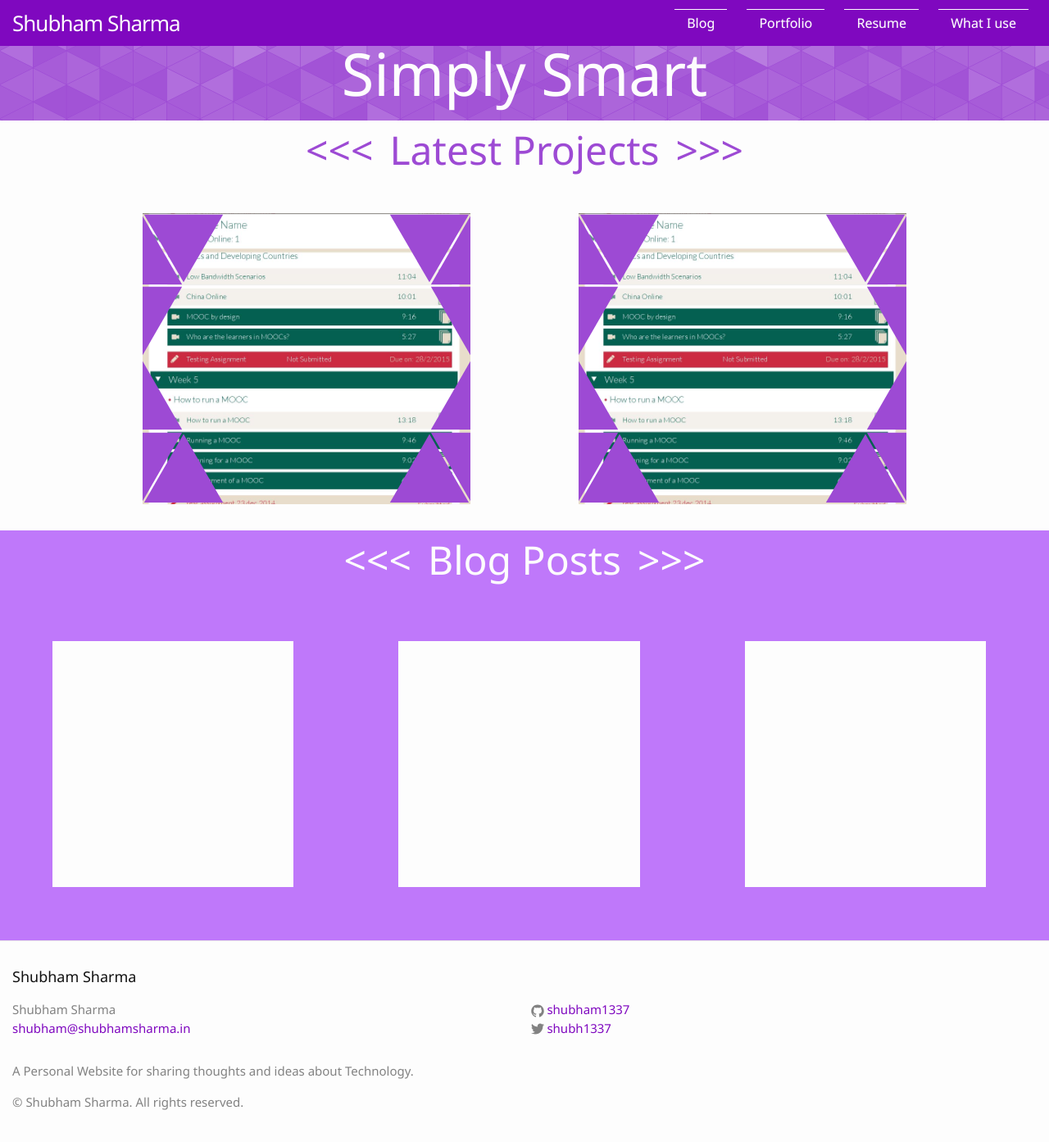
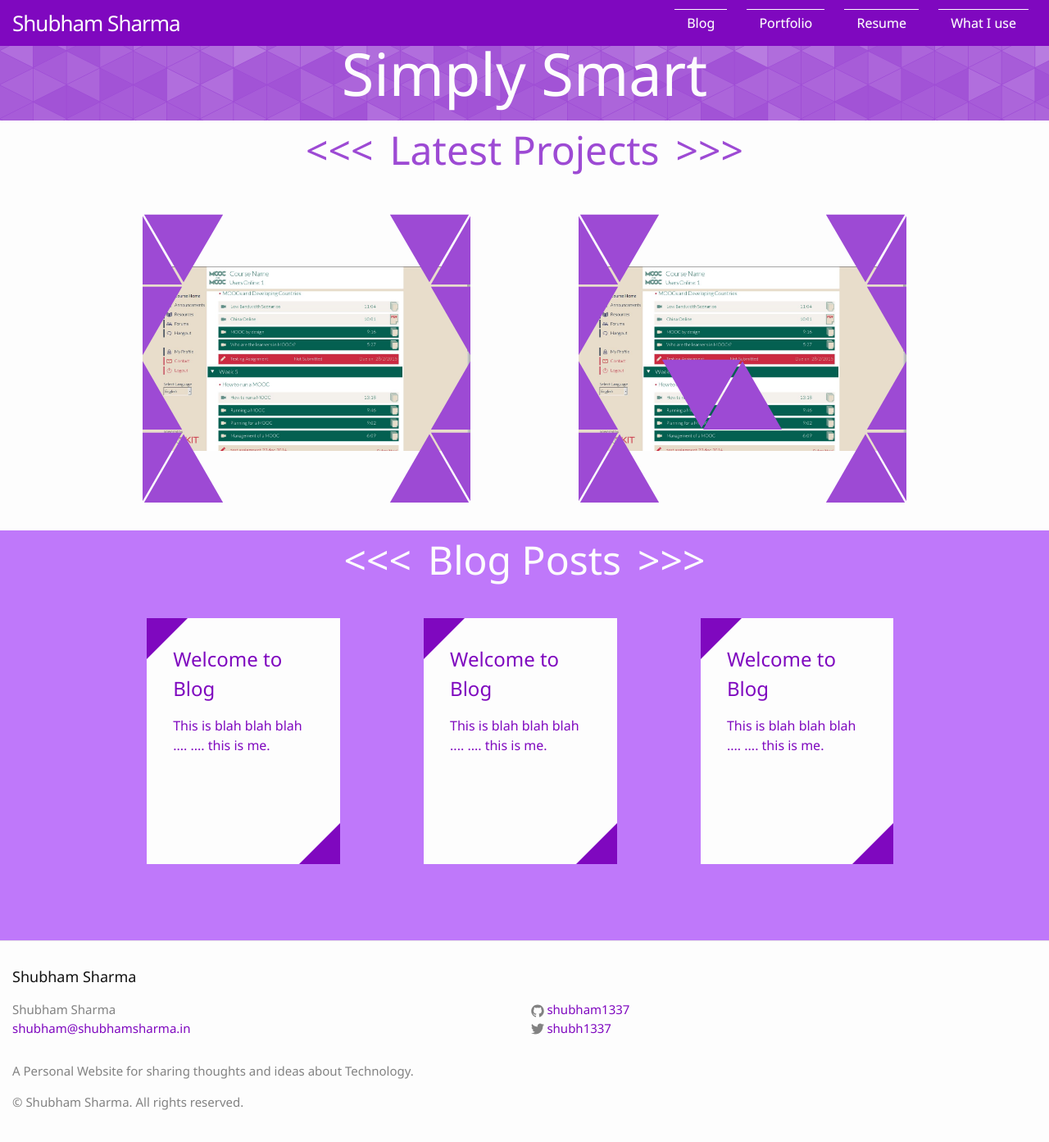
Before and after one commit to shubham1337/blog, a Jekyll site: the page built from index.html, in a window 1280 px wide and 1400 px high, scrolled down 409 px. Shown: the top 1393 px of the window at 82% size. Built offline with Jekyll 4.4.1, drawn with Linux system fonts in a browser that asks for light colours.

Commit message:
Added Twinkling Triangle animation to Anti-Hexagon

```diff
--- a/_sass/_custom.scss
+++ b/_sass/_custom.scss
@@ -29,18 +29,78 @@
 
 .cards-wrapper {
     display: table;
-    width: 100%;
+    margin: 0 auto;
+    width: 80%;
 }
 .cards-group {
     display: table-cell;
+    position: relative;
     vertical-align: middle;
 }
 .card {
     background-color: $background-color;
+    box-sizing: border-box;
+    color: $darker-brand-color;
     float: left;
     height: 300px;
-    margin: 0 5%;
+    margin: 2% 5%;
+    min-width: 200px;
+    padding: 2em;
+    position: relative;
     width: 23%;
+
+
+    $triangular-border-width: 50px;
+    &::before {
+        border-left: 0px solid transparent;
+        border-right: $triangular-border-width solid transparent;
+        border-top: $triangular-border-width solid $darker-brand-color;
+        content: '';
+
+        height: 0;
+
+        left: 0;
+        position: absolute;
+        top: 0;
+        transition: border-width 0.3s;
+
+        width: 0;
+        z-index: 1;
+    }
+    &::after {
+        border-left: $triangular-border-width solid transparent;
+        border-right: 0px solid transparent;
+        border-bottom: $triangular-border-width solid $darker-brand-color;
+        content: '';
+
+        height: 0;
+
+        bottom: 0;
+        position: absolute;
+        right: 0;
+        transition: border-width 0.3s;
+
+        width: 0;
+        z-index: 1;
+    }
+
+    &:hover::before {
+        border-right-width: $triangular-border-width + 20px;
+        border-top-width: $triangular-border-width + 20px;
+    }
+    &:hover::after {
+        border-bottom-width: $triangular-border-width + 20px;
+        border-left-width: $triangular-border-width + 20px;
+    }
+
+    &:active::before {
+        border-right-width: $triangular-border-width - 10px;
+        border-top-width: $triangular-border-width - 10px;
+    }
+    &:active::after {
+        border-bottom-width: $triangular-border-width - 10px;
+        border-left-width: $triangular-border-width - 10px;
+    }
 }
 
 .banner-slogan {
@@ -183,31 +243,42 @@ button, .button {
 
 .anti-hexagon {
     background-image: url('/images/mookit_1.jpg');
-    background-size: cover;
     background-position: center;
+    background-repeat: no-repeat;
+    background-size: 100%;
 
     display: inline-block;
     overflow: hidden;
     position: relative;
+
+    transition: background-size 0.3s;
+
     $width-of-triangle: 100px;
     $no-of-triangles: 4;
     $width: $no-of-triangles * $width-of-triangle;
     width: $width;
-    @extend %clearfix;
+
     z-index: 1;
 
+    @extend %clearfix;
 
-    .base-triangle-box {
-        @extend %clearfix;
+    &:hover {
+        background-size: 140%;
     }
 
     .triangle, .upside-triangle {
         float: left;
+        opacity: 1;
+        transition: opacity 0.5s;
         width: $width-of-triangle;
     }
 
-    .hide {
-        visibility: hidden;
+    .hide-triangles {
+        opacity: 0;
+    }
+
+    .base-triangle-box {
+        @extend %clearfix;
     }
 
     .stacked-triangle-box {
--- a/_sass/_layout.scss
+++ b/_sass/_layout.scss
@@ -49,27 +49,27 @@
 
         //Fancy Navigation Links animation
         &::before {
+            background: $background-color;
             box-sizing: border-box;
+            content: '';
             position: absolute;
             top: 0;
             left: 0;
             width: 100%;
             height: 1px;
-            background: $background-color;
-            content: '';
             transition: top 0.3s;
         }
 
         &::after {
+            background: $background-color;
             box-sizing: border-box;
+            content: '';
             position: absolute;
             top: 0;
             left: 0;
             width: 1px;
             height: 1px;
-            background: $background-color;
-            content: '';
-            transition: height 0.3s;
+            transition: height 0.3s, width 0.3s;
         }
 
         &:hover::before {
--- a/index.html
+++ b/index.html
@@ -20,98 +20,98 @@ layout: default
             <div class="anti-hexagon">
                 <div class="base-triangle-box">
                     <img class="triangle" src="images/colored_triangle.svg" alt="" />
-                    <img class="triangle hide" src="images/colored_triangle.svg" alt="" />
-                    <img class="triangle hide" src="images/colored_triangle.svg" alt="" />
+                    <img class="triangle hexagon" src="images/colored_triangle.svg" alt="" />
+                    <img class="triangle hexagon" src="images/colored_triangle.svg" alt="" />
                     <img class="triangle" src="images/colored_triangle.svg" alt="" />
 
-                    <img class="upside-triangle hide" src="images/colored_triangle.svg" alt="" />
-                    <img class="upside-triangle hide" src="images/colored_triangle.svg" alt="" />
-                    <img class="upside-triangle hide" src="images/colored_triangle.svg" alt="" />
-                    <img class="upside-triangle hide" src="images/colored_triangle.svg" alt="" />
+                    <img class="upside-triangle hexagon" src="images/colored_triangle.svg" alt="" />
+                    <img class="upside-triangle hexagon" src="images/colored_triangle.svg" alt="" />
+                    <img class="upside-triangle hexagon" src="images/colored_triangle.svg" alt="" />
+                    <img class="upside-triangle hexagon" src="images/colored_triangle.svg" alt="" />
 
-                    <img class="triangle hide" src="images/colored_triangle.svg" alt="" />
-                    <img class="triangle hide" src="images/colored_triangle.svg" alt="" />
-                    <img class="triangle hide" src="images/colored_triangle.svg" alt="" />
-                    <img class="triangle hide" src="images/colored_triangle.svg" alt="" />
+                    <img class="triangle hexagon" src="images/colored_triangle.svg" alt="" />
+                    <img class="triangle hexagon" src="images/colored_triangle.svg" alt="" />
+                    <img class="triangle hexagon" src="images/colored_triangle.svg" alt="" />
+                    <img class="triangle hexagon" src="images/colored_triangle.svg" alt="" />
 
                     <img class="upside-triangle" src="images/colored_triangle.svg" alt="" />
-                    <img class="upside-triangle hide" src="images/colored_triangle.svg" alt="" />
-                    <img class="upside-triangle hide" src="images/colored_triangle.svg" alt="" />
+                    <img class="upside-triangle hexagon" src="images/colored_triangle.svg" alt="" />
+                    <img class="upside-triangle hexagon" src="images/colored_triangle.svg" alt="" />
                     <img class="upside-triangle" src="images/colored_triangle.svg" alt="" />
                 </div>
 
                 <div class="stacked-triangle-box">
                     <img class="upside-triangle" src="images/colored_triangle.svg" alt="" />
-                    <img class="upside-triangle hide" src="images/colored_triangle.svg" alt="" />
-                    <img class="upside-triangle hide" src="images/colored_triangle.svg" alt="" />
-                    <img class="upside-triangle hide" src="images/colored_triangle.svg" alt="" />
+                    <img class="upside-triangle hexagon" src="images/colored_triangle.svg" alt="" />
+                    <img class="upside-triangle hexagon" src="images/colored_triangle.svg" alt="" />
+                    <img class="upside-triangle hexagon" src="images/colored_triangle.svg" alt="" />
                     <img class="upside-triangle" src="images/colored_triangle.svg" alt="" />
 
                     <img class="triangle" src="images/colored_triangle.svg" alt="" />
-                    <img class="triangle hide" src="images/colored_triangle.svg" alt="" />
-                    <img class="triangle hide" src="images/colored_triangle.svg" alt="" />
-                    <img class="triangle hide" src="images/colored_triangle.svg" alt="" />
+                    <img class="triangle hexagon" src="images/colored_triangle.svg" alt="" />
+                    <img class="triangle hexagon" src="images/colored_triangle.svg" alt="" />
+                    <img class="triangle hexagon" src="images/colored_triangle.svg" alt="" />
                     <img class="triangle" src="images/colored_triangle.svg" alt="" />
 
                     <img class="upside-triangle" src="images/colored_triangle.svg" alt="" />
-                    <img class="upside-triangle hide" src="images/colored_triangle.svg" alt="" />
-                    <img class="upside-triangle hide" src="images/colored_triangle.svg" alt="" />
-                    <img class="upside-triangle hide" src="images/colored_triangle.svg" alt="" />
+                    <img class="upside-triangle hexagon" src="images/colored_triangle.svg" alt="" />
+                    <img class="upside-triangle hexagon" src="images/colored_triangle.svg" alt="" />
+                    <img class="upside-triangle hexagon" src="images/colored_triangle.svg" alt="" />
                     <img class="upside-triangle" src="images/colored_triangle.svg" alt="" />
 
                     <img class="triangle" src="images/colored_triangle.svg" alt="" />
-                    <img class="triangle hide" src="images/colored_triangle.svg" alt="" />
-                    <img class="triangle hide" src="images/colored_triangle.svg" alt="" />
-                    <img class="triangle hide" src="images/colored_triangle.svg" alt="" />
+                    <img class="triangle hexagon" src="images/colored_triangle.svg" alt="" />
+                    <img class="triangle hexagon" src="images/colored_triangle.svg" alt="" />
+                    <img class="triangle hexagon" src="images/colored_triangle.svg" alt="" />
                     <img class="triangle" src="images/colored_triangle.svg" alt="" />
                 </div>
             </div>
             <div class="anti-hexagon">
                 <div class="base-triangle-box">
                     <img class="triangle" src="images/colored_triangle.svg" alt="" />
-                    <img class="triangle hide" src="images/colored_triangle.svg" alt="" />
-                    <img class="triangle hide" src="images/colored_triangle.svg" alt="" />
+                    <img class="triangle hexagon" src="images/colored_triangle.svg" alt="" />
+                    <img class="triangle hexagon" src="images/colored_triangle.svg" alt="" />
                     <img class="triangle" src="images/colored_triangle.svg" alt="" />
 
-                    <img class="upside-triangle hide" src="images/colored_triangle.svg" alt="" />
-                    <img class="upside-triangle hide" src="images/colored_triangle.svg" alt="" />
-                    <img class="upside-triangle hide" src="images/colored_triangle.svg" alt="" />
-                    <img class="upside-triangle hide" src="images/colored_triangle.svg" alt="" />
+                    <img class="upside-triangle hexagon" src="images/colored_triangle.svg" alt="" />
+                    <img class="upside-triangle hexagon" src="images/colored_triangle.svg" alt="" />
+                    <img class="upside-triangle hexagon" src="images/colored_triangle.svg" alt="" />
+                    <img class="upside-triangle hexagon" src="images/colored_triangle.svg" alt="" />
 
-                    <img class="triangle hide" src="images/colored_triangle.svg" alt="" />
-                    <img class="triangle hide" src="images/colored_triangle.svg" alt="" />
-                    <img class="triangle hide" src="images/colored_triangle.svg" alt="" />
-                    <img class="triangle hide" src="images/colored_triangle.svg" alt="" />
+                    <img class="triangle hexagon" src="images/colored_triangle.svg" alt="" />
+                    <img class="triangle hexagon" src="images/colored_triangle.svg" alt="" />
+                    <img class="triangle hexagon" src="images/colored_triangle.svg" alt="" />
+                    <img class="triangle hexagon" src="images/colored_triangle.svg" alt="" />
 
                     <img class="upside-triangle" src="images/colored_triangle.svg" alt="" />
-                    <img class="upside-triangle hide" src="images/colored_triangle.svg" alt="" />
-                    <img class="upside-triangle hide" src="images/colored_triangle.svg" alt="" />
+                    <img class="upside-triangle hexagon" src="images/colored_triangle.svg" alt="" />
+                    <img class="upside-triangle hexagon" src="images/colored_triangle.svg" alt="" />
                     <img class="upside-triangle" src="images/colored_triangle.svg" alt="" />
                 </div>
 
                 <div class="stacked-triangle-box">
                     <img class="upside-triangle" src="images/colored_triangle.svg" alt="" />
-                    <img class="upside-triangle hide" src="images/colored_triangle.svg" alt="" />
-                    <img class="upside-triangle hide" src="images/colored_triangle.svg" alt="" />
-                    <img class="upside-triangle hide" src="images/colored_triangle.svg" alt="" />
+                    <img class="upside-triangle hexagon" src="images/colored_triangle.svg" alt="" />
+                    <img class="upside-triangle hexagon" src="images/colored_triangle.svg" alt="" />
+                    <img class="upside-triangle hexagon" src="images/colored_triangle.svg" alt="" />
                     <img class="upside-triangle" src="images/colored_triangle.svg" alt="" />
 
                     <img class="triangle" src="images/colored_triangle.svg" alt="" />
-                    <img class="triangle hide" src="images/colored_triangle.svg" alt="" />
-                    <img class="triangle hide" src="images/colored_triangle.svg" alt="" />
-                    <img class="triangle hide" src="images/colored_triangle.svg" alt="" />
+                    <img class="triangle hexagon" src="images/colored_triangle.svg" alt="" />
+                    <img class="triangle hexagon" src="images/colored_triangle.svg" alt="" />
+                    <img class="triangle hexagon" src="images/colored_triangle.svg" alt="" />
                     <img class="triangle" src="images/colored_triangle.svg" alt="" />
 
                     <img class="upside-triangle" src="images/colored_triangle.svg" alt="" />
-                    <img class="upside-triangle hide" src="images/colored_triangle.svg" alt="" />
-                    <img class="upside-triangle hide" src="images/colored_triangle.svg" alt="" />
-                    <img class="upside-triangle hide" src="images/colored_triangle.svg" alt="" />
+                    <img class="upside-triangle hexagon" src="images/colored_triangle.svg" alt="" />
+                    <img class="upside-triangle hexagon" src="images/colored_triangle.svg" alt="" />
+                    <img class="upside-triangle hexagon" src="images/colored_triangle.svg" alt="" />
                     <img class="upside-triangle" src="images/colored_triangle.svg" alt="" />
 
                     <img class="triangle" src="images/colored_triangle.svg" alt="" />
-                    <img class="triangle hide" src="images/colored_triangle.svg" alt="" />
-                    <img class="triangle hide" src="images/colored_triangle.svg" alt="" />
-                    <img class="triangle hide" src="images/colored_triangle.svg" alt="" />
+                    <img class="triangle hexagon" src="images/colored_triangle.svg" alt="" />
+                    <img class="triangle hexagon" src="images/colored_triangle.svg" alt="" />
+                    <img class="triangle hexagon" src="images/colored_triangle.svg" alt="" />
                     <img class="triangle" src="images/colored_triangle.svg" alt="" />
                 </div>
             </div>
@@ -134,15 +134,19 @@ layout: default
         <div class="section-heading-wrapper">
             <h1 class="section-heading">Blog Posts</h1>
         </div>
-        <br />
-        <br />
         <div class="cards-wrapper">
             <div class="cards-group">
                 <div class="card">
+                    <h2>Welcome to Blog</h2>
+                    <p>This is blah blah blah .... .... this is me.</p>
                 </div>
                 <div class="card">
+                    <h2>Welcome to Blog</h2>
+                    <p>This is blah blah blah .... .... this is me.</p>
                 </div>
                 <div class="card">
+                    <h2>Welcome to Blog</h2>
+                    <p>This is blah blah blah .... .... this is me.</p>
                 </div>
             </div>
         </div>
--- a/js/scroll.js
+++ b/js/scroll.js
@@ -1,3 +1,27 @@
+//For Performance
+var triangleTwinkleAnimationDone = false;
+
+function randomTriangles (min, max) {
+    var randomArray = [];
+    while (randomArray.length < max) {
+        var randomNumber = Math.floor(Math.random() * (max - min + 1)) + min;
+        var randomNumberExists = false;
+
+        for (var i = 0; i < randomArray.length; ++i) {
+            if (randomNumber == randomArray[i]) {
+                randomNumberExists = true;
+                break;
+            }
+        }
+
+        if (!randomNumberExists) {
+            randomArray.push(randomNumber);
+        }
+    }
+    return randomArray;
+};
+
+
 $(window).scroll(function() {
     var scrollPos = $(this).scrollTop();
 
@@ -11,4 +35,40 @@ $(window).scroll(function() {
         $('.banner-content-wrapper').css('top', percentScroll + 'px');
     }
 
+    //Twinkling Triangle animation for anti-hexagons
+    if (scrollPos > Math.round(offsetTop + bannerHeight / 2) &&
+        scrollPos < Math.round(offsetTop + bannerHeight * 1.5)) {
+
+        if (!triangleTwinkleAnimationDone) {
+            var hexagons = $('.hexagon');
+            var randomArray = randomTriangles(1, hexagons.length);
+
+            var i = 0;
+            var animationDelay = 50;
+            function animateTriangle() {
+                $(hexagons[randomArray[i] - 1]).addClass('hide-triangles');
+                i++;
+                if (i < randomArray.length) {
+                    setTimeout(animateTriangle, animationDelay);
+                }
+            };
+            setTimeout(animateTriangle, animationDelay);
+
+            triangleTwinkleAnimationDone = true;
+        }
+
+    }
+    else {
+
+        if (triangleTwinkleAnimationDone) {
+            console.log('class removed');
+            $('.hexagon').removeClass('hide-triangles');
+        }
+        triangleTwinkleAnimationDone = false;
+
+    }
+
+
+
+
 });
```
Also changed, not shown: 4 other files.
